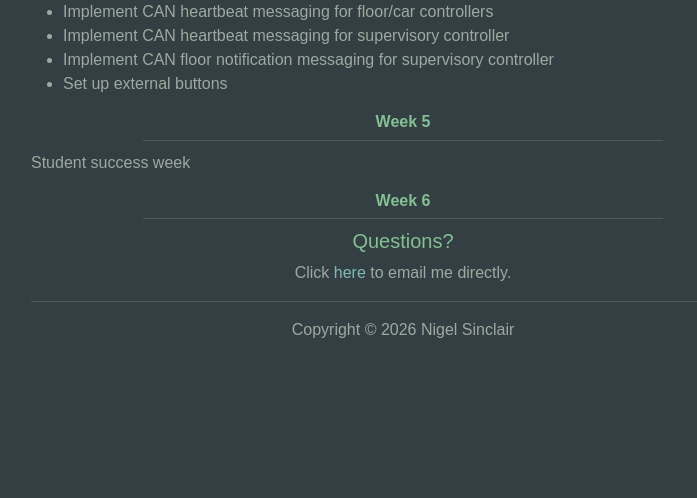
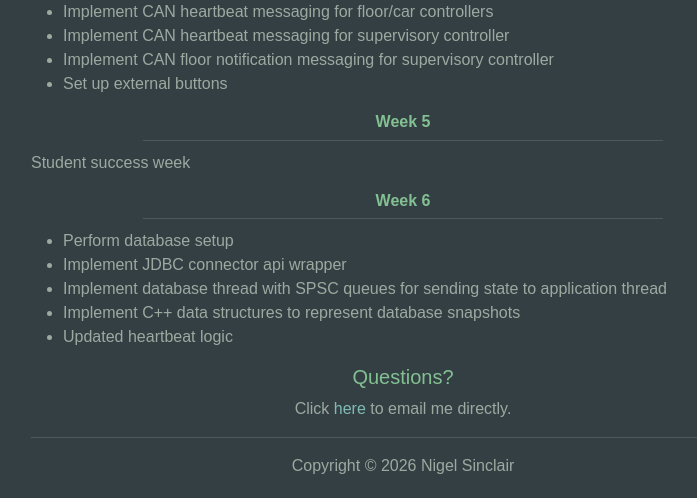
Before and after one commit to fcpage/project_vi_website, a PHP site: page /logbooks/nigel/html/nigel_sinclair_logbook.php in a window 1280 px wide. Shown: the part 2135-2633 px from the top of the page, without its empty margins (237-934 px from the left). Before the commit the page ends 2473 px from the top, so only its background shows below. Run offline with PHP 8.4, Linux system fonts and the light colour scheme.

Commit message:
updated logbook with w6 tasks

```diff
--- a/logbooks/nigel/html/nigel_sinclair_logbook.php
+++ b/logbooks/nigel/html/nigel_sinclair_logbook.php
@@ -203,6 +203,13 @@
             <h3 id="week6">Week 6</h3>
             <hr/>
         </div>
+        <ul>
+            <li>Perform database setup</li>
+            <li>Implement JDBC connector api wrapper</li>
+            <li>Implement database thread with SPSC queues for sending state to application thread</li>
+            <li>Implement C++ data structures to represent database snapshots</li>
+            <li>Updated heartbeat logic</li>
+        </ul>
         <div class="questions">
             <h2>Questions?</h2>
             <p>Click <a href="mailto:nsinclair3726@conestogac.on.ca">here</a> to email me directly.</p>
```
